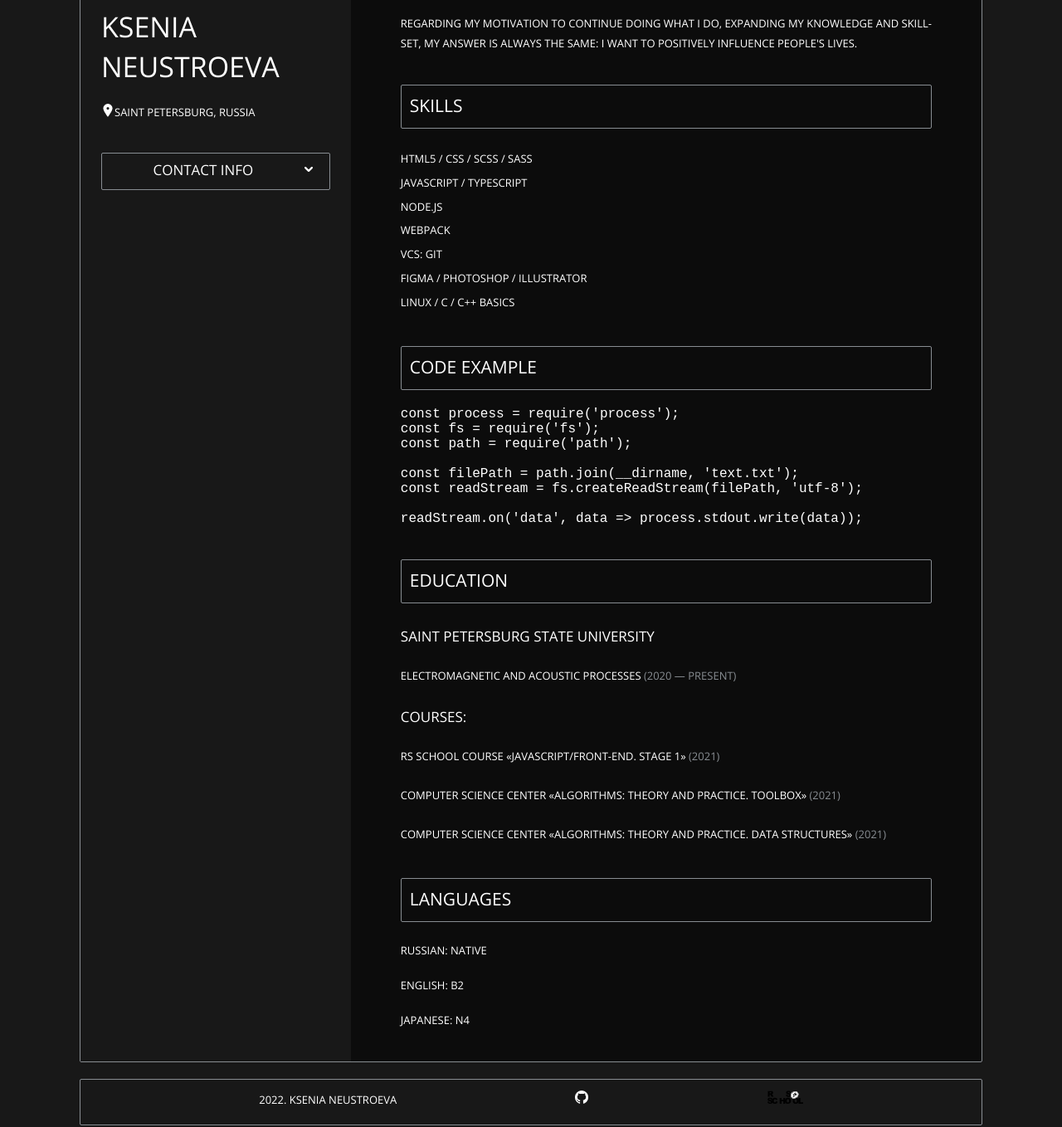
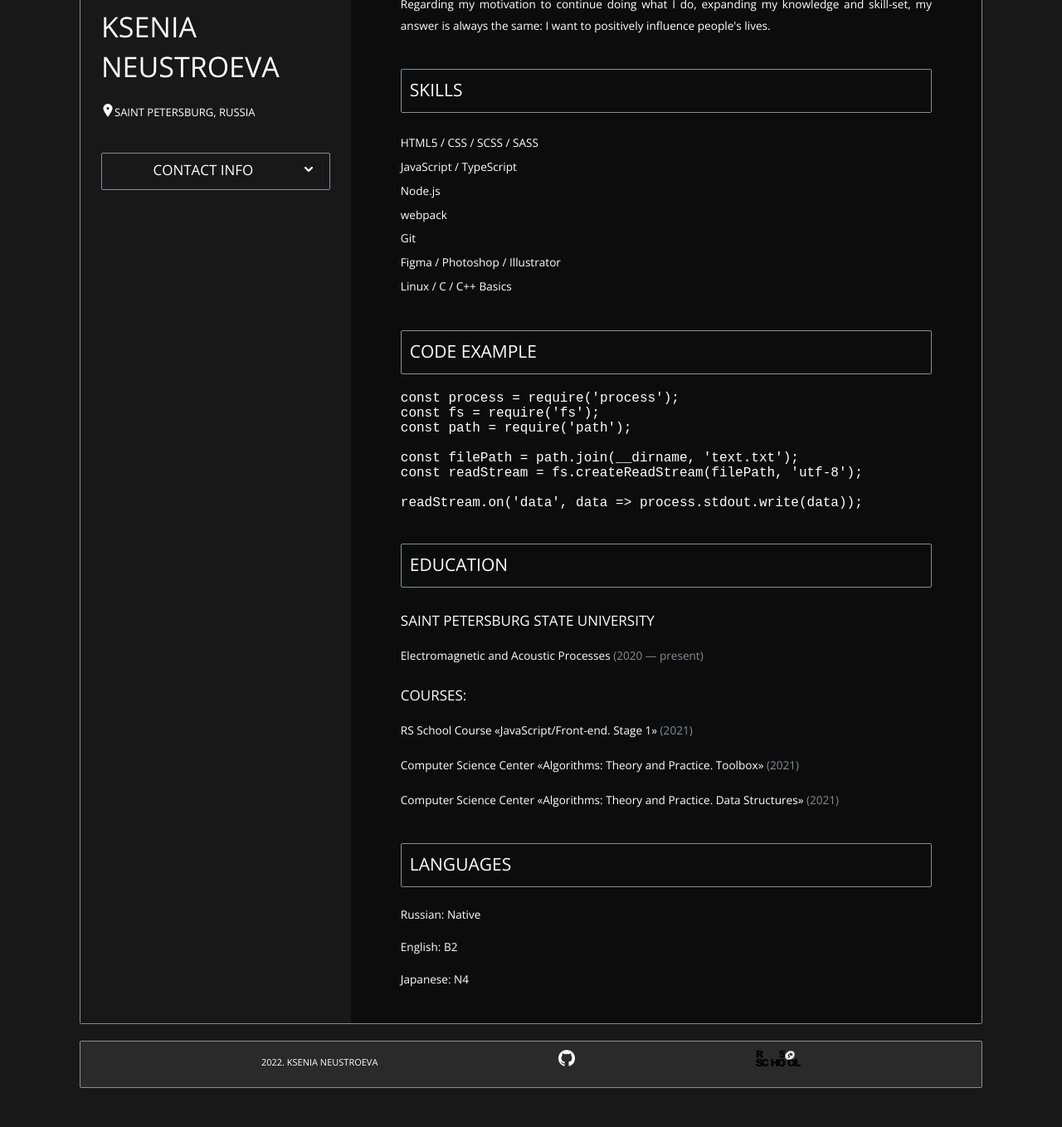
Before and after one commit to OOOO0000OOO0000OOO/rsschool-cv, a plain HTML site: page index.html in a window 1280 px wide. Shown: the part 334-1692 px from the top of the page at 83% size. After the commit the page ends 1665 px from the top, so only its background shows below. Drawn offline with nearby package versions, Linux system fonts and the light colour scheme; a small style sheet from the web is missing.

Commit message:
feat: make minor changes

```diff
--- a/index.html
+++ b/index.html
@@ -50,8 +50,8 @@
           <li class="list_item"><span>HTML5 / CSS / SCSS / SASS</span></li>
           <li class="list_item"><span>JavaScript / TypeScript</span></li>
           <li class="list_item"><span>Node.js</span></li>
-          <li class="list_item"><span>Webpack</span></li>
-          <li class="list_item"><span>VCS: Git</span></li>
+          <li class="list_item"><span>webpack</span></li>
+          <li class="list_item"><span>Git</span></li>
           <li class="list_item"><span>Figma / Photoshop / Illustrator</span></li>
           <li class="list_item"><span>Linux / C / C++ Basics</span></li>
         </ul>
@@ -74,8 +74,8 @@
         <p><span class="list_item">Electromagnetic and Acoustic Processes </span> <span class="year">(2020 — present)</span></p>
         <h4>Courses:</h4>
         <p><span class="list_item">RS School Course «JavaScript/Front-end. Stage 1» </span><span class="year">(2021)</span></p>
-        <p><a href="https://stepik.org/217" class="list_item">Computer Science Center «Algorithms: Theory and Practice. Toolbox» </a><span class="year">(2021)</span></p>
-        <p><a href="https://stepik.org/1547" class="list_item">Computer Science Center «Algorithms: Theory and Practice. Data Structures» </a><span class="year">(2021)</span></p>
+        <p><a target="_blank" href="https://stepik.org/217" class="list_item">Computer Science Center «Algorithms: Theory and Practice. Toolbox» </a><span class="year">(2021)</span></p>
+        <p><a target="_blank" href="https://stepik.org/1547" class="list_item">Computer Science Center «Algorithms: Theory and Practice. Data Structures» </a><span class="year">(2021)</span></p>
       </section>
       <section class="languages" id="languages">
         <h2>Languages</h2>
@@ -87,8 +87,8 @@
   </main>
   <footer class="footer container">
     <span class="footer_info">2022. Ksenia Neustroeva</span>
-    <a href="https://github.com/k0ntinuum"><img class="github" src="./images/GitHub-Mark-Light-120px-plus.png" alt=""></a>
-    <a href="https://rs.school/js"><img class="rsschool" src="./images/rs_school_js.svg" alt=""></a>
+    <a target="_blank" href="https://github.com/k0ntinuum"><img class="github" src="./images/GitHub-Mark-Light-120px-plus.png" alt=""></a>
+    <a target="_blank" href="https://rs.school/js"><img class="rsschool" src="./images/rs_school_js.svg" alt=""></a>
   </footer>
   <script src="https://cdnjs.cloudflare.com/ajax/libs/highlight.js/11.2.0/highlight.min.js"></script>
   <script src="./index.js"></script>
--- a/style.css
+++ b/style.css
@@ -18,6 +18,16 @@ html {
   scroll-behavior: smooth;
   font-size: 16px;
   font-variant: all-small-caps;
+}
+
+.skills span,
+.about_me p,
+.education p span,
+.education p a,
+.languages p, .languages p span {
+  font-variant: normal;
+  font-size: 0.85rem;
+  line-height: 1.6rem;
 }
 
 .header {
@@ -124,9 +134,10 @@ h4 {
   font-weight: normal;
 }
 
-p,
-span,
-a {
+.profile p,
+.profile span,
+.profile a,
+header a {
   font-size: 1.125rem;
 }
 
@@ -247,7 +258,7 @@ img.photo {
 
 .github,
 .rsschool {
-  height: 16px;
+  height: 1.25rem;
 }
 
 footer {
@@ -255,11 +266,12 @@ footer {
   display: flex;
   justify-content: space-evenly;
   align-items: center;
+  background-color: #2b2a2a;
 }
 
 @media (max-width: 1200px) {
   html {
-    font-size: 14px;
+    font-size: 16px;
   }
 }
 
@@ -419,7 +431,7 @@ footer {
   }
 
   html {
-    font-size: 12px;
+    font-size: 14px;
   }
 
   .profile {
@@ -443,7 +455,7 @@ footer {
 
 @media (min-width: 1500px) {
   html {
-    font-size: 22px;
+    font-size: 18px;
   }
 
   .container {
@@ -452,3 +464,9 @@ footer {
   }
 
 }
+
+@media (min-width: 1700px) {
+  html {
+    font-size: 22px;
+  }
+}
```
